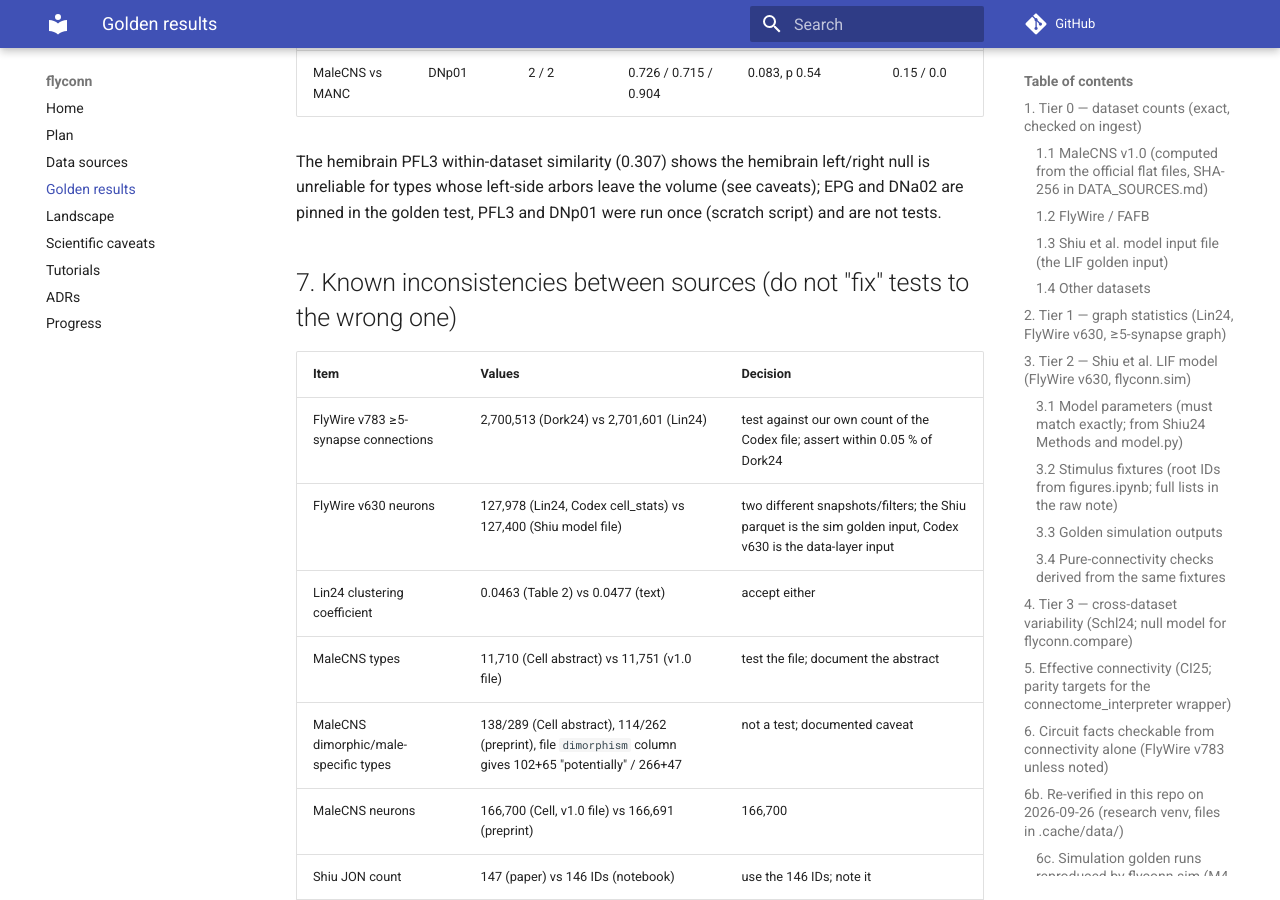
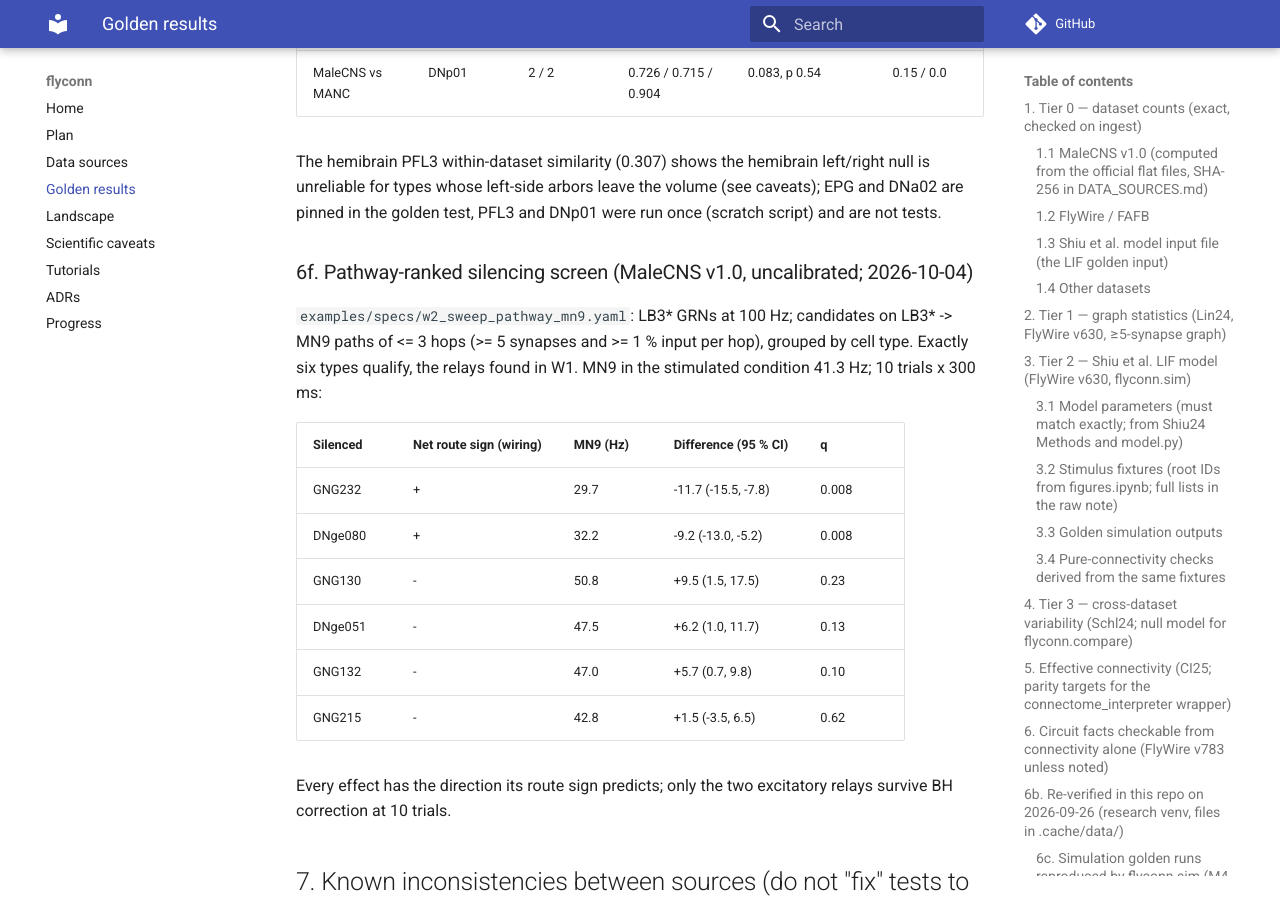
Before and after one commit to moiz-lakkadkutta/flyconn, an MkDocs documentation site: the page built from docs/GOLDEN_RESULTS.md, in a window 1280 px wide and 900 px high, scrolled down 17709 px. Built offline with MkDocs 1.6.1 and Material for MkDocs 9.7.7, drawn with Linux system fonts in a browser that asks for light colours; comment, search, counter and statistics services are not loaded.

Commit message:
release: v0.3.0 (pathway-ranked screens, sweeps, hemibrain/MANC, faster simulator)
Co-Authored-By: Claude Opus 5.5 <noreply@anthropic.com>
Claude-Session: https://claude.ai/code/session_0146ujhCdFL57yDjC7Thhn4c

```diff
--- a/docs/GOLDEN_RESULTS.md
+++ b/docs/GOLDEN_RESULTS.md
@@ -356,6 +356,21 @@ W3 male (MaleCNS v1.0) vs female, output partners, min_weight 5, 500 permutation
 
 The hemibrain PFL3 within-dataset similarity (0.307) shows the hemibrain left/right null is unreliable for types whose left-side arbors leave the volume (see caveats); EPG and DNa02 are pinned in the golden test, PFL3 and DNp01 were run once (scratch script) and are not tests.
 
+### 6f. Pathway-ranked silencing screen (MaleCNS v1.0, uncalibrated; 2026-10-04)
+
+`examples/specs/w2_sweep_pathway_mn9.yaml`: LB3* GRNs at 100 Hz; candidates on LB3* -> MN9 paths of <= 3 hops (>= 5 synapses and >= 1 % input per hop), grouped by cell type. Exactly six types qualify, the relays found in W1. MN9 in the stimulated condition 41.3 Hz; 10 trials x 300 ms:
+
+| Silenced | Net route sign (wiring) | MN9 (Hz) | Difference (95 % CI) | q |
+|---|---|---|---|---|
+| GNG232 | + | 29.7 | -11.7 (-15.5, -7.8) | 0.008 |
+| DNge080 | + | 32.2 | -9.2 (-13.0, -5.2) | 0.008 |
+| GNG130 | - | 50.8 | +9.5 (1.5, 17.5) | 0.23 |
+| DNge051 | - | 47.5 | +6.2 (1.0, 11.7) | 0.13 |
+| GNG132 | - | 47.0 | +5.7 (0.7, 9.8) | 0.10 |
+| GNG215 | - | 42.8 | +1.5 (-3.5, 6.5) | 0.62 |
+
+Every effect has the direction its route sign predicts; only the two excitatory relays survive BH correction at 10 trials.
+
 ## 7. Known inconsistencies between sources (do not "fix" tests to the wrong one)
 
 | Item | Values | Decision |
--- a/pyproject.toml
+++ b/pyproject.toml
@@ -1,6 +1,6 @@
 [project]
 name = "flyconn"
-version = "0.2.0"
+version = "0.3.0"
 description = "Research-grade toolkit over public Drosophila connectomes: harmonized data, signed graphs, uncertainty, validated LIF simulation, declarative experiments."
 readme = "README.md"
 license = "Apache-2.0"
```
Also changed, not shown: CHANGELOG.md (+5 -0 lines), docs/PROGRESS.md (+5 -0 lines), docs/caveats.md (+6 -0 lines), docs/tutorials/index.md (+2 -0 lines), 3 other files.
